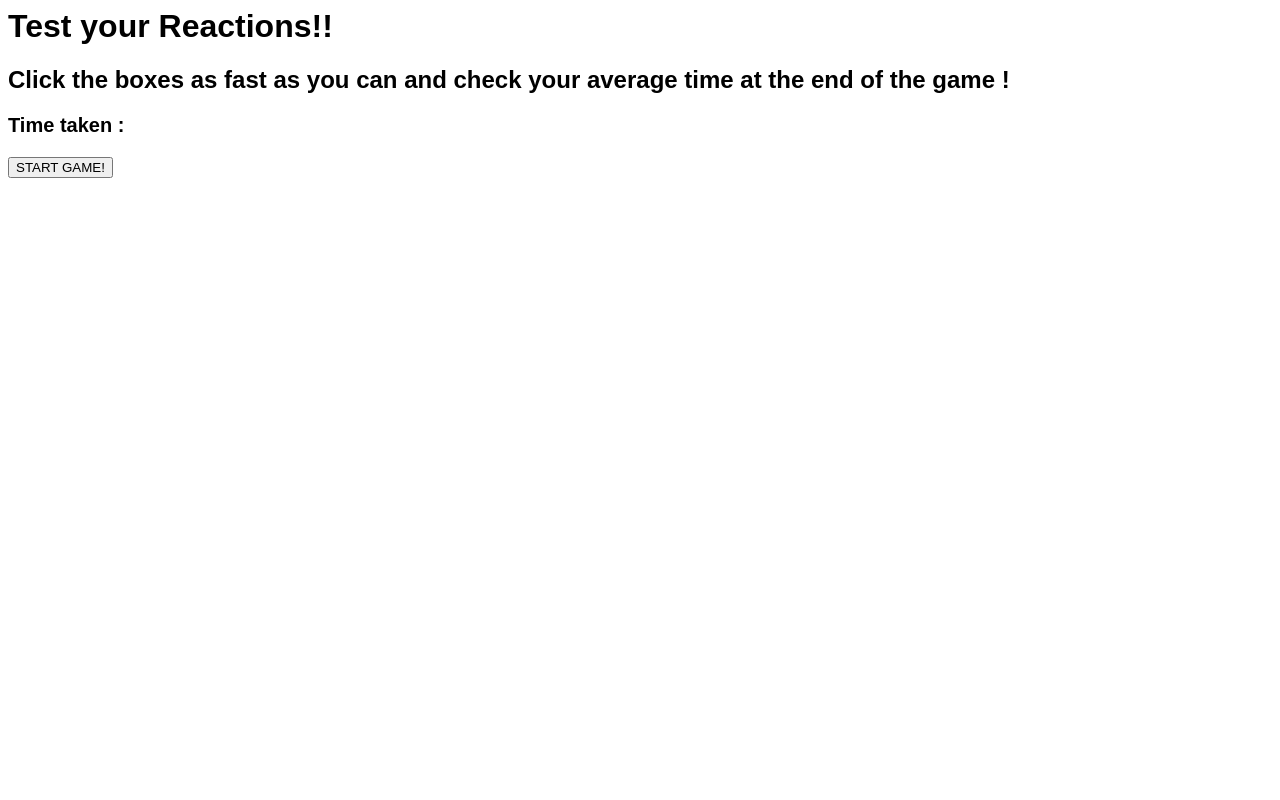
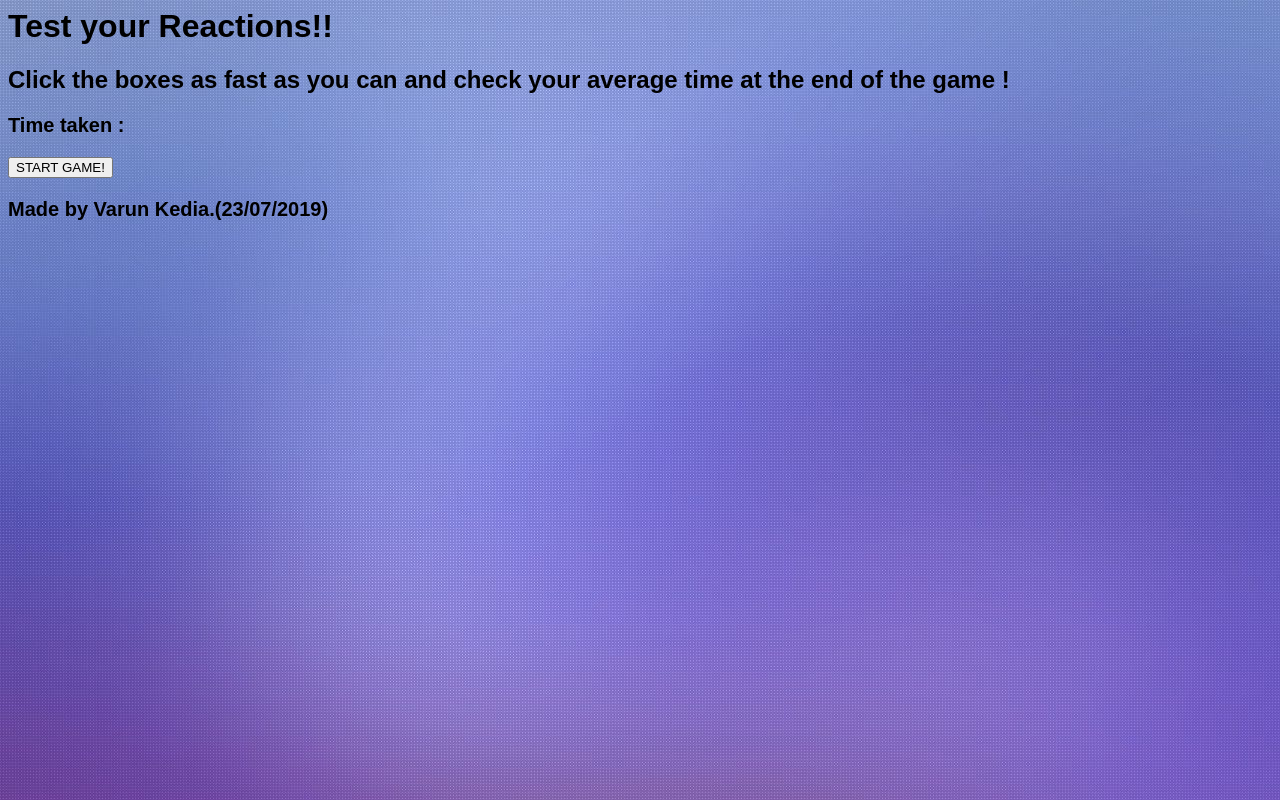
Before and after one commit to purplevarun/reaction, a plain HTML site: page index.html in a window 1280 px wide. Drawn offline with Linux system fonts and the light colour scheme.

Commit message:
Add files via upload

```diff
--- a/index.html
+++ b/index.html
@@ -9,6 +9,9 @@
 		<h2>Click the boxes as fast as you can and check your average time at the end of the game !</h2>
 		<p>Time taken :<span id="x"></span></p>
 		<p><button id="butt">START GAME!</button></p>
+		<div class="name">
+			<p>Made by Varun Kedia.(23/07/2019)</p>
+		</div>
 		<div id="shape"></div>
 		<script type="text/javascript" src="javascript1.js"></script>
 	</body>
--- a/style.css
+++ b/style.css
@@ -14,4 +14,5 @@
 			}
 			body{
 				font-family:sans-serif;
+				background-image: url("bg.jpg");
 			}
```
Also changed, not shown: bg.jpg (added).
